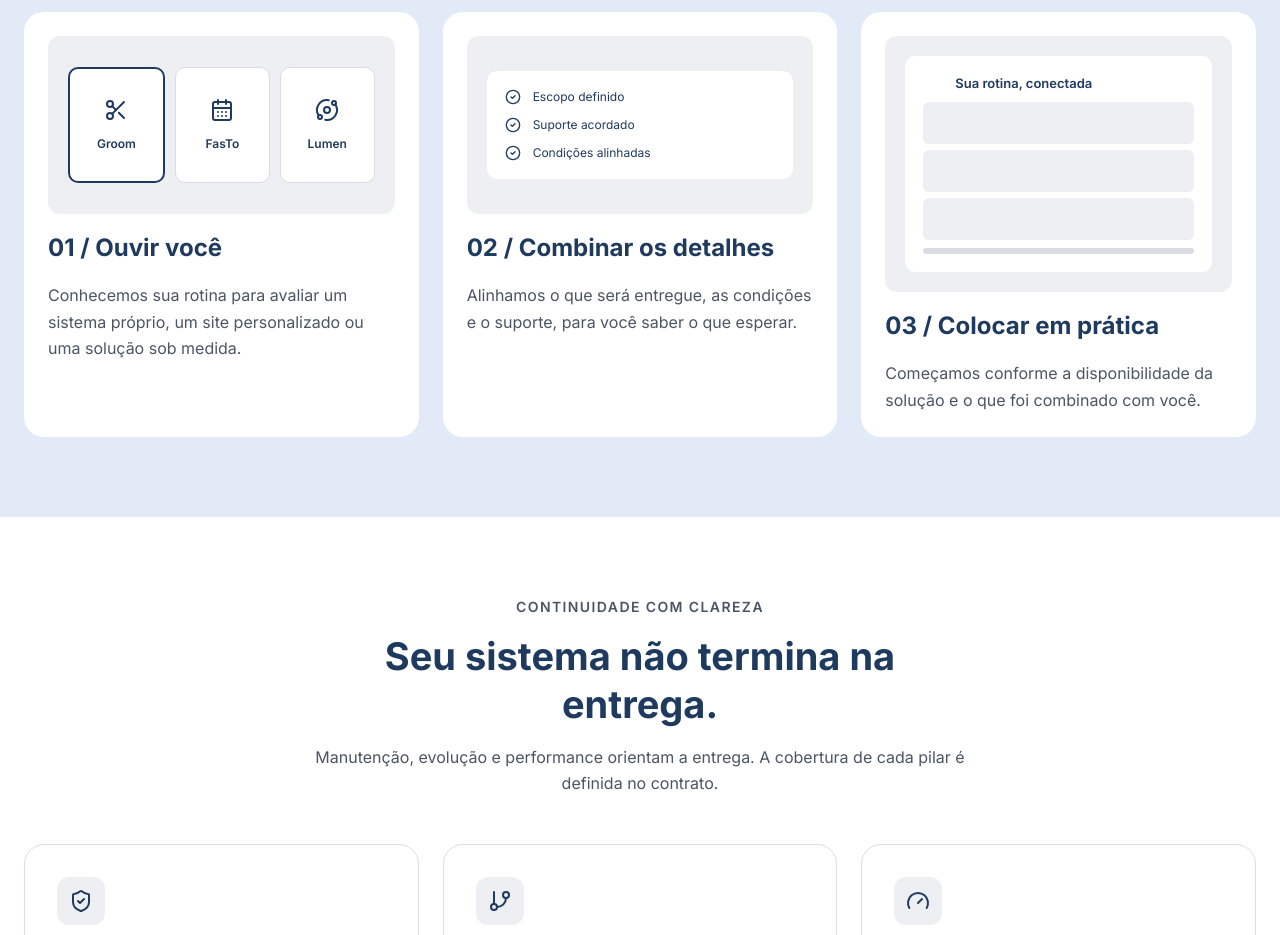
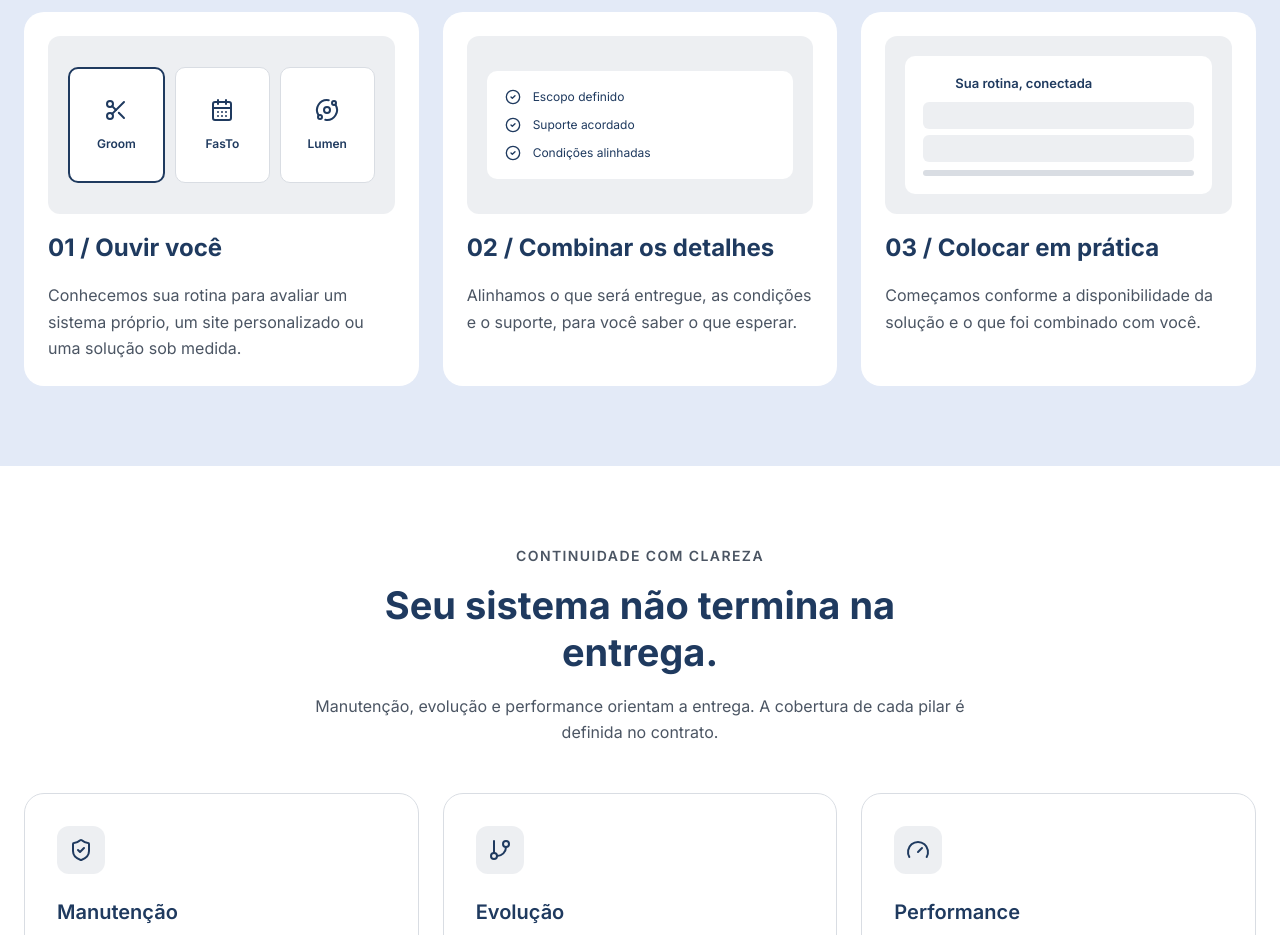
Before and after one commit to TechMinds-Group/Institucional_Landing_Page, a React (Vite) app: page / in a window 1280 px wide. Shown: the part 2920-3855 px from the top of the page. Built offline with nearby package versions, Linux system fonts and the light colour scheme.

Commit message:
style(RN-021-1): painel da etapa 03 com 2 linhas h-27px (era 3 h-42px); stepPanelRows x3 idiomas

```diff
--- a/src/app/components/HowItWorksB.tsx
+++ b/src/app/components/HowItWorksB.tsx
@@ -106,7 +106,7 @@ export function HowItWorksB() {
                       {t.howItWorksB.stepPanelRows.map((row) => (
                         <span
                           key={row}
-                          className="block h-[42px] rounded-md bg-[rgba(31,58,95,0.08)]"
+                          className="block h-[27px] rounded-md bg-[rgba(31,58,95,0.08)]"
                           aria-hidden="true"
                         />
                       ))}
--- a/src/app/i18n/translations.ts
+++ b/src/app/i18n/translations.ts
@@ -567,7 +567,7 @@ export const translations: Record<Language, Translations> = {
       stepChips: ['Groom', 'FasTo', 'Lumen'],
       stepChecklist: ['Escopo definido', 'Suporte acordado', 'Condições alinhadas'],
       stepPanelTitle: 'Sua rotina, conectada',
-      stepPanelRows: ['Agendamento confirmado', 'Caixa fechado', 'Relatório enviado']
+      stepPanelRows: ['Agendamento confirmado', 'Caixa fechada']
     },
     pillarsB: {
       eyebrow: 'Continuidade com clareza',
@@ -1432,7 +1432,7 @@ export const translations: Record<Language, Translations> = {
       stepChips: ['Groom', 'FasTo', 'Lumen'],
       stepChecklist: ['Scope defined', 'Support agreed', 'Conditions aligned'],
       stepPanelTitle: 'Your routine, connected',
-      stepPanelRows: ['Booking confirmed', 'Cash closed', 'Report sent']
+      stepPanelRows: ['Booking confirmed', 'Cash closed']
     },
     pillarsB: {
       eyebrow: 'Continuity with clarity',
@@ -2298,7 +2298,7 @@ export const translations: Record<Language, Translations> = {
       stepChips: ['Groom', 'FasTo', 'Lumen'],
       stepChecklist: ['Alcance definido', 'Soporte acordado', 'Condiciones alineadas'],
       stepPanelTitle: 'Tu rutina, conectada',
-      stepPanelRows: ['Reserva confirmada', 'Caja cerrada', 'Informe enviado']
+      stepPanelRows: ['Reserva confirmada', 'Caja cerrada']
     },
     pillarsB: {
       eyebrow: 'Continuidad con claridad',
```
